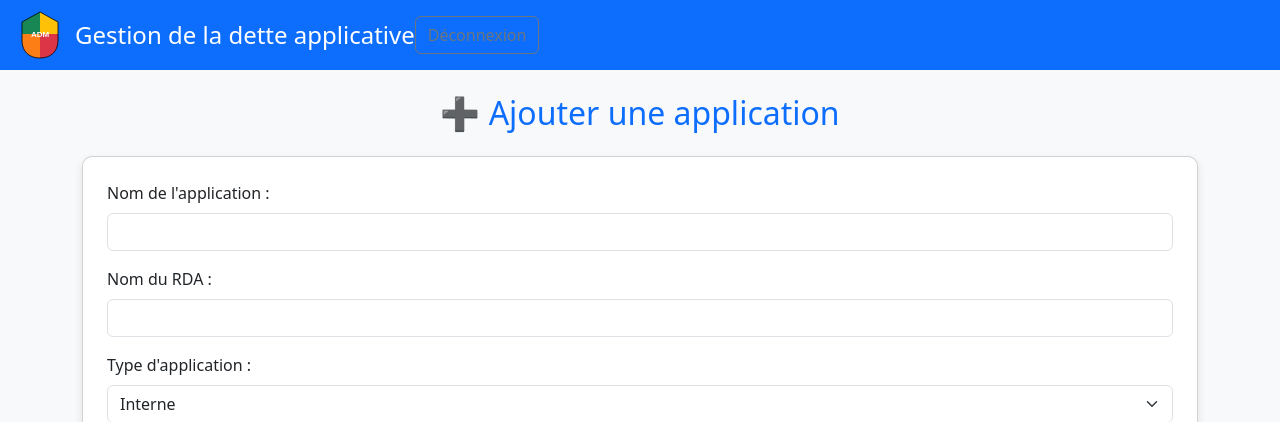
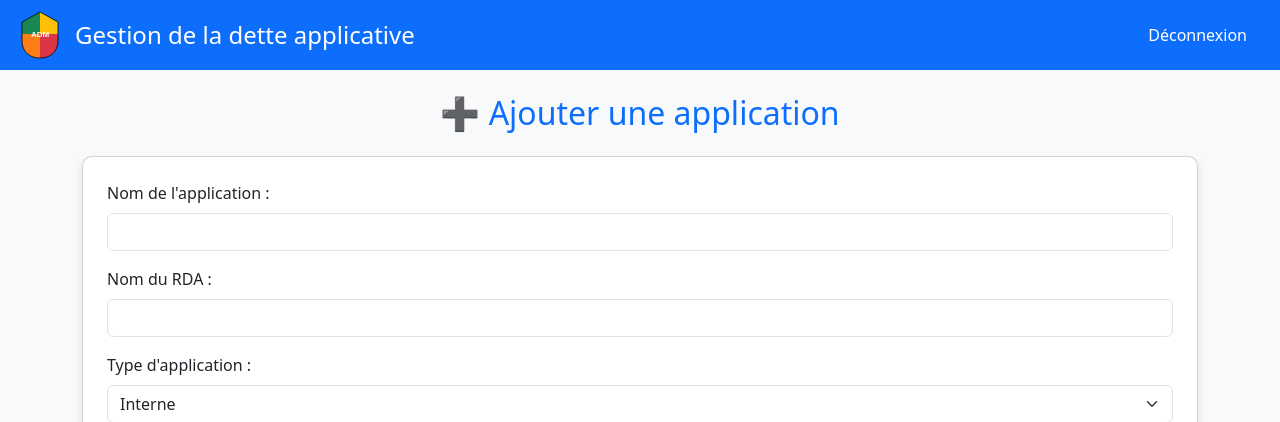
Before and after one commit to rumeaug17/ADM, a Flask app: page /add in a window 1280 px wide. Shown: the top 422 px of the page. Run offline with Flask 3, Linux system fonts and the light colour scheme; the visitor is signed in with stand-in values (Sample User, id 1).

Commit message:
Update base.html

```diff
--- a/templates/base.html
+++ b/templates/base.html
@@ -12,11 +12,19 @@
     }
     header {
       background-color: #0d6efd;
-      padding: 10px 20px;
       color: #fff;
       display: flex;
       align-items: center;
+	  justify-content: space-between;
+      padding: 10px 20px; /* Optionnel : pour espacer un peu */
     }
+	.header-left {
+	  display: flex;
+	  align-items: center;
+	}
+	.header-right {
+	  /* Rien de spécifique nécessaire ici si on utilise flex sur le header */
+	}
     header h1 {
       margin: 0;
       font-size: 1.5rem;
@@ -44,9 +52,15 @@
 </head>
 <body>
   <header>
-    <img src="{{ url_for('static', filename='logo.svg') }}" alt="Logo ADM Manager" class="logo">
-    <h1>Gestion de la dette applicative</h1>
-    <a href="/logout" class="btn btn-outline-secondary">Déconnexion</a>
+	<div class="header-left">
+		<img src="{{ url_for('static', filename='logo.svg') }}" alt="Logo ADM Manager" class="logo">
+		<h1>Gestion de la dette applicative</h1>
+	</div>
+	<div class="header-right">
+	{% if session.logged_in %}
+		<a href="/logout" class="btn btn-primary">Déconnexion</a>
+    {% endif %}
+	</div>
   </header>
 
   <main class="container my-4">
```
